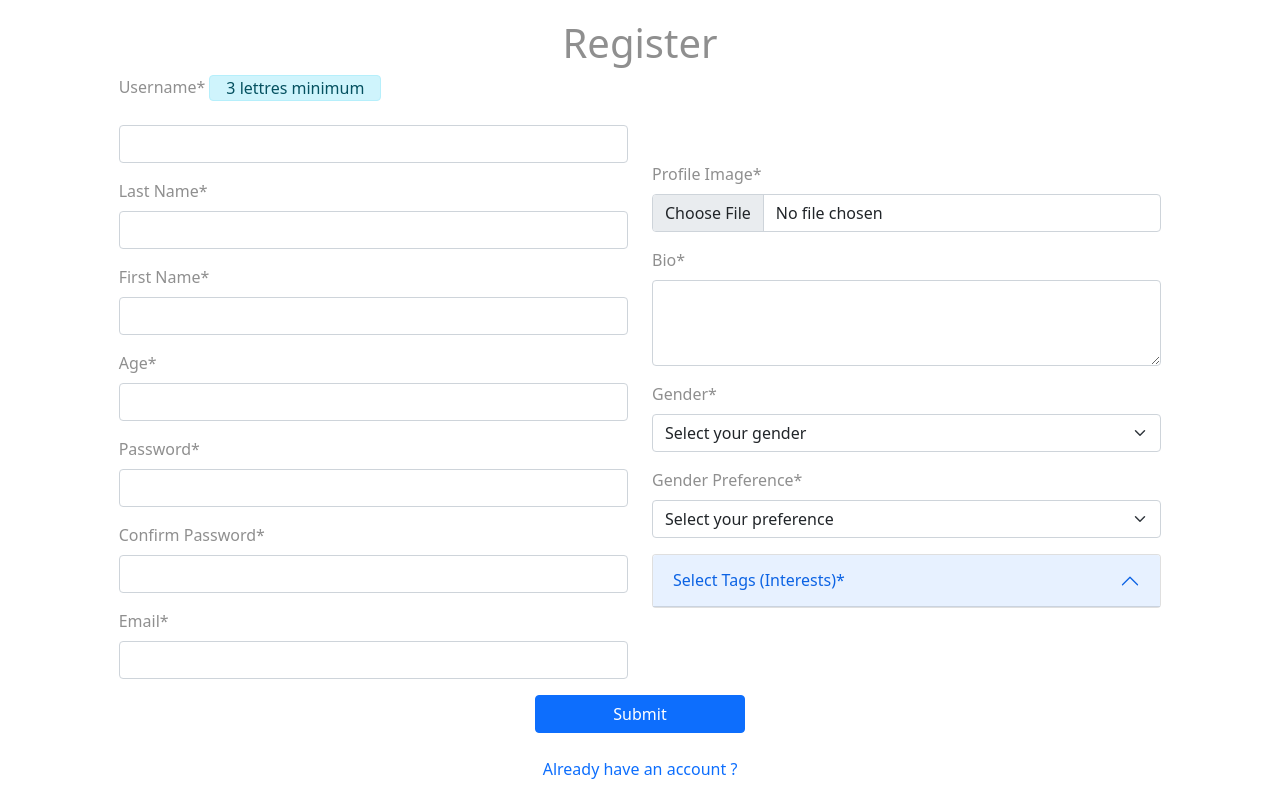
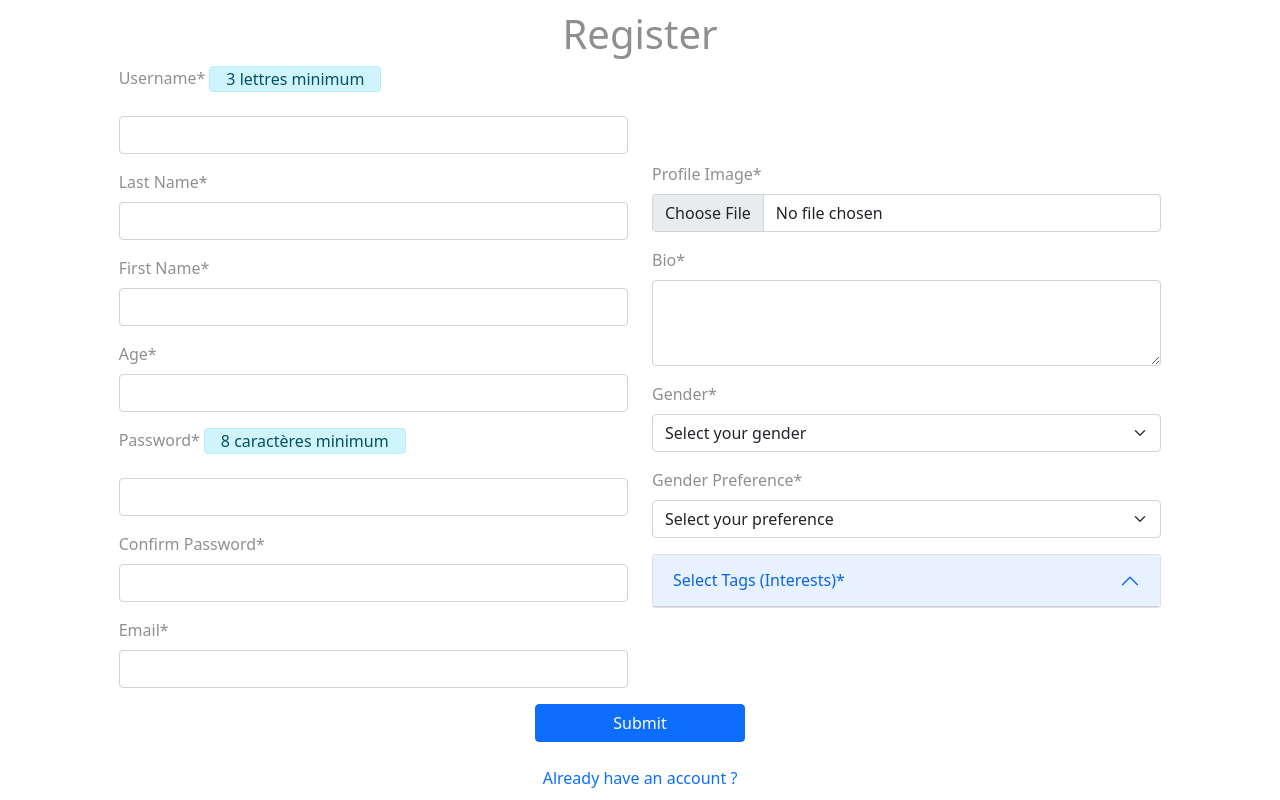
Before and after one commit to GuillaumeSimonet17/matchaV2, a Python web app: template app/templates/register.html in a window 1280 px wide. Run offline with Jinja, Linux system fonts and the light colour scheme; the template is opened without the code that fills it, so the values that code supplies are empty; some libraries are stand-ins or nearby versions.

Commit message:
[IMP] Add a minimum of 8 char for pswd

```diff
--- a/app/managements/user_management/auth/register.py
+++ b/app/managements/user_management/auth/register.py
@@ -83,6 +83,9 @@ def auth_register(request, all_tags):
     if len(username) < 3:
         valid = False
         flash('Tu sais pas lire enfaite ? C\'est  3 lettres minimum le username...', 'danger')
+    if len(password) < 8:
+        valid = False
+        flash('Minimum 8 caractères pour le mot de passe stp cousin.', 'danger')
     if password != confirm_password:
         valid = False
         flash('T\'as pas mis les même mots de passe.. T\'es con enfaite ?', 'danger')
--- a/app/templates/register.html
+++ b/app/templates/register.html
@@ -30,7 +30,8 @@
             </div>
             <!-- Password -->
             <div class="mb-3">
-                <label for="password" class="form-label">Password*</label>
+                <label for="password" class="form-label d-flex">Password*<p class="alert alert-info py-0 ms-1">8 caractères
+                    minimum</p></label>
                 <input required type="password" autocomplete="password" class="form-control" id="password"
                        name="password">
             </div>
```
